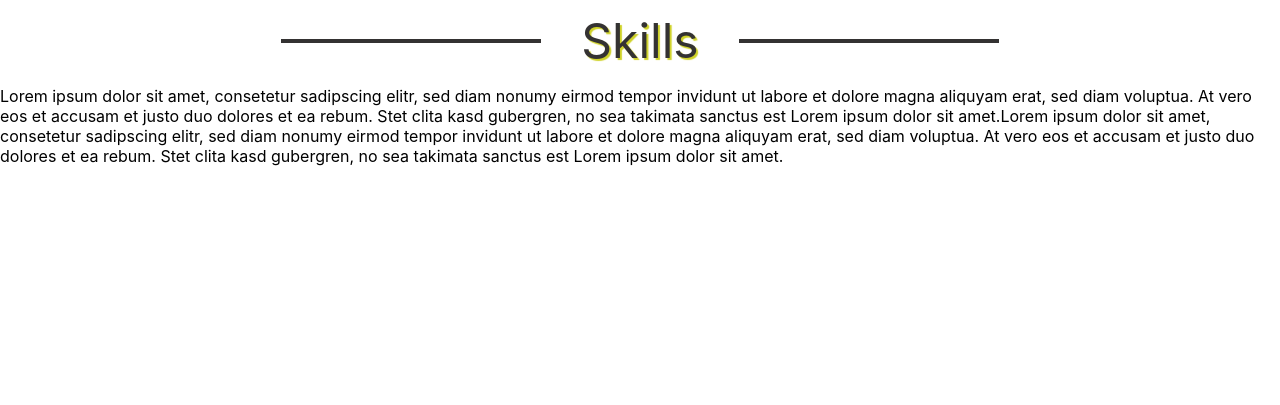
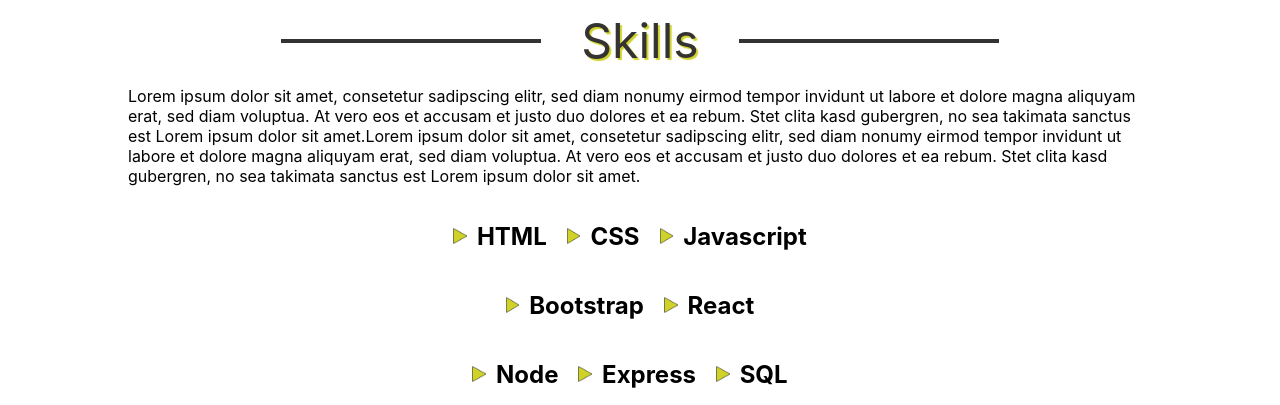
Before and after one commit to dlavrentev/webdevportfolio, a React (Create React App) app: page / in a window 1280 px wide. Shown: the part 2413-2818 px from the top of the page. Before the commit the page ends 2599 px from the top, so only its background shows below. Built offline with nearby package versions, Linux system fonts and the light colour scheme; the HTML template or start-up script is replaced by a standard one.

Commit message:
edit skills.js

```diff
--- a/src/App.css
+++ b/src/App.css
@@ -151,3 +151,29 @@
 .profilepic:hover {
   filter: none;
 }
+
+.skills-content {
+   width: 80%;
+   margin: 0 auto;
+   display: flex;
+   flex-direction: column;
+   align-items: center;
+}
+
+
+.skills-list {
+  display: flex;
+  flex-direction: column;
+}
+
+.skills-list-1, .skills-list-2, .skills-list-3 {
+  display: flex;
+  align-items: center;
+  justify-content: center;
+
+}
+
+.h2-pad {
+  padding-left: 10px;
+  padding-right: 20px;
+}
--- a/src/Components/Main/Skills.js
+++ b/src/Components/Main/Skills.js
@@ -1,4 +1,5 @@
 import React from 'react'
+import Arrow from './../../Sources/Arrow.png'
 
 export default function Skills() {
   return (
@@ -9,10 +10,34 @@
     <div className='line'></div>
     </div>
 
+    <div className='skills-content'>
     <p>Lorem ipsum dolor sit amet, consetetur sadipscing elitr, sed diam nonumy eirmod tempor invidunt ut labore et dolore magna aliquyam erat, sed diam voluptua. At vero eos et accusam et justo duo dolores et ea rebum. Stet clita kasd gubergren, no sea takimata sanctus est Lorem ipsum dolor sit amet.Lorem ipsum dolor sit amet, consetetur sadipscing elitr, sed diam nonumy eirmod tempor invidunt ut labore et dolore magna aliquyam erat, sed diam voluptua. At vero eos et accusam et justo duo dolores et ea rebum. Stet clita kasd gubergren, no sea takimata sanctus est Lorem ipsum dolor sit amet.
     </p>
 
-    <h2></h2>
+    <div className='skills-list'>
+    <div className='skills-list-1'>
+    <img src={Arrow} height="16px"></img><h2 className='h2-pad'>HTML</h2>
+    <img src={Arrow} height="16px"></img><h2 className='h2-pad'>CSS</h2>
+    <img src={Arrow} height="16px"></img><h2 className='h2-pad'>Javascript</h2>
+    </div>
+
+    <div className='skills-list-2'>
+    <img src={Arrow} height="16px"></img><h2 className='h2-pad'>Bootstrap</h2>
+    <img src={Arrow} height="16px"></img><h2 className='h2-pad'>React</h2>
+    </div>
+
+
+    <div className='skills-list-3'>
+    <img src={Arrow} height="16px"></img><h2 className='h2-pad'>Node</h2>
+    <img src={Arrow} height="16px"></img><h2 className='h2-pad'>Express</h2>
+    <img src={Arrow} height="16px"></img><h2 className='h2-pad'>SQL</h2>
+    </div>
+
+
+    </div>
+
+    </div>
+
     </div>
   )
 }
```
Also changed, not shown: src/Sources/Arrow.png (added).
